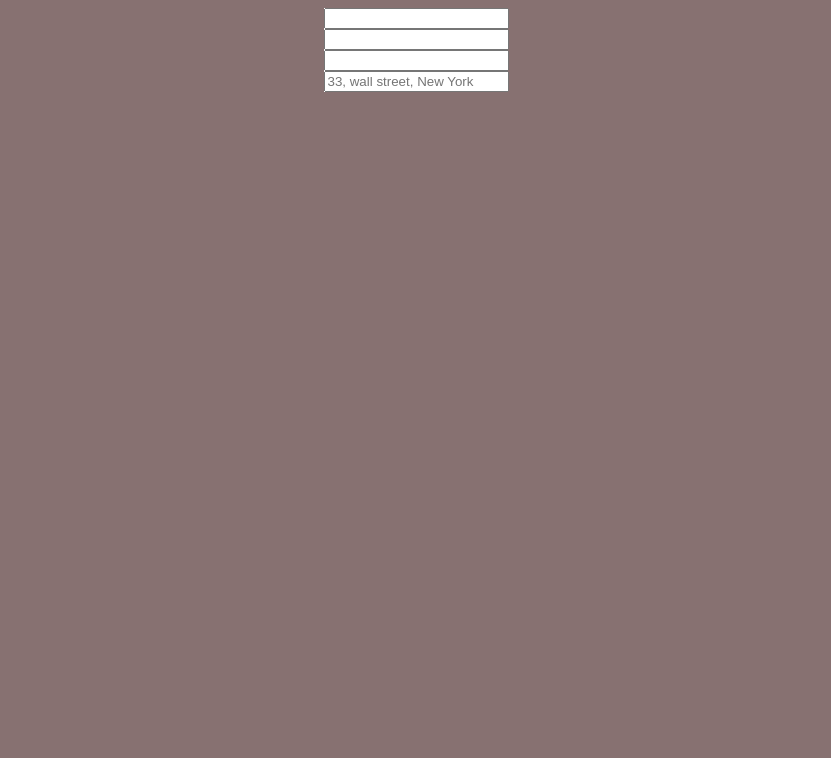
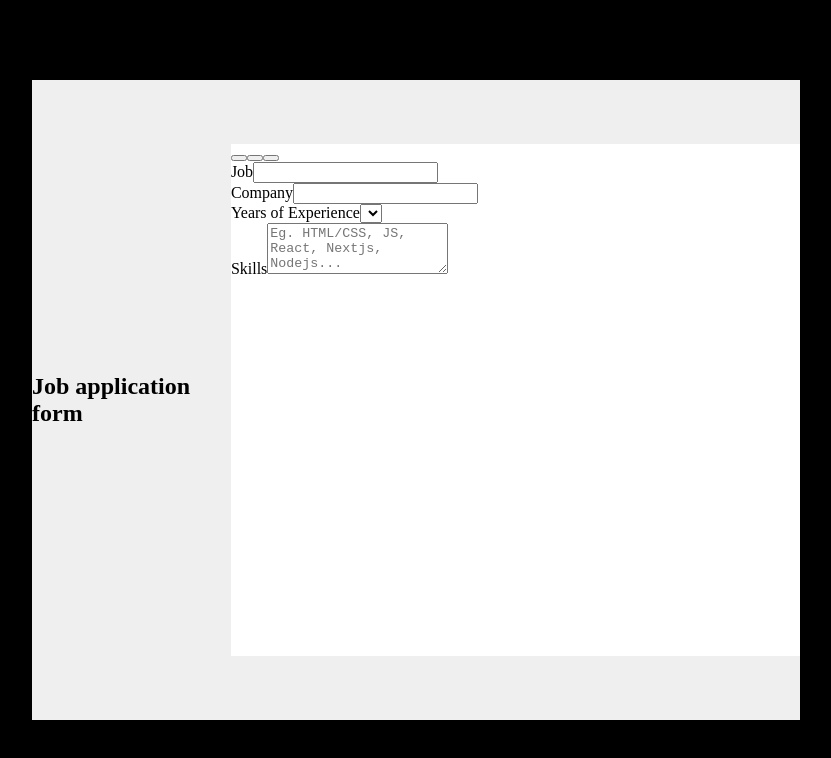
Before and after one commit to trilok-l01c/beyondChat-assignment, a React (Vite) app in the folder frontend/: page / in a window 1280 px wide. Shown: the top 758 px of the page, without its empty margins (224-1055 px from the left). Built offline with nearby package versions, Linux system fonts and the light colour scheme.

Commit message:
Working with tab.jsx Woring with tab.jsx

```diff
--- a/frontend/src/App.css
+++ b/frontend/src/App.css
@@ -1,12 +1,25 @@
 body {
-    background-color: #877171;
+    width: 100vw;
+    height: 100vh;
+    margin: 0;
+    background-color: #000000;
     display: flex;
     justify-content: center;
     align-items: center;
 }
 
 .container {
-    width: 60%;
+    width: 60vw;
+    height: 80vh;
+    background-color: #efefef;
+    display: flex;
+    justify-content: center;
+    align-items: center;
+}
+
+.container > div {
+    width: 80%;
     height: 80%;
-    background-color: #fff;
+    background-color: #ffffff;
+    margin: auto;
 }
--- a/frontend/src/App.jsx
+++ b/frontend/src/App.jsx
@@ -4,10 +4,11 @@ import "./PostCard";
 import Tab from "./Tab";
 function App() {
     // here we will have our articles array
-    const [activeTab, SetActiveTab] = useState(0);
+    const [activeTab, SetActiveTab] = useState(1);
     return (
         <>
             <div className="container">
+                <h2>Job application form</h2>
                 <Tab activeTab={activeTab} />
             </div>
         </>
--- a/frontend/src/Tab.jsx
+++ b/frontend/src/Tab.jsx
@@ -4,6 +4,18 @@ export default function Tab({ activeTab }) {
     // --- returning ---
     return (
         <>
+            <div className="tabs-container">
+                <div className="tabs-header">
+                    <button
+                        className={`tab-header ${activeTab === 0 ? "active" : ""}`}
+                    ></button>
+                    <button
+                        className={`tab-header ${activeTab === 1 ? "active" : ""}`}
+                    ></button>
+                    <button
+                        className={`tab-header ${activeTab === 2 ? "active" : ""}`}
+                    ></button>
+                </div>
                 {/* Personal info */}
                 {activeTab == 0 && (
                     <div className="personal-info">
@@ -13,7 +25,12 @@ export default function Tab({ activeTab }) {
                         </div>
                         <div className="input-sec">
                             <label htmlFor="email"></label>
-                        <input type="email" id="email" name="email" required />
+                            <input
+                                type="email"
+                                id="email"
+                                name="email"
+                                required
+                            />
                         </div>
                         <div className="input-sec">
                             <label htmlFor="phone"></label>
@@ -21,8 +38,8 @@ export default function Tab({ activeTab }) {
                         </div>
                         <div className="input-sec">
                             <label htmlFor="address"></label>
-                        <input
-                            type="text"
+                            <textarea
+                                rows="3"
                                 placeholder="33, wall street, New York"
                                 id="address"
                                 name="address"
@@ -32,9 +49,40 @@ export default function Tab({ activeTab }) {
                     </div>
                 )}
                 {/* Experience */}
-            {activeTab == 1 && <div className="experience"></div>}
+                {activeTab == 1 && (
+                    <div className="experience">
+                        <div className="input-sec">
+                            <label htmlFor="job-title">Job</label>
+                            <input id="job-title" type="text" name="jobTitle" />
+                        </div>
+                        <div className="input-sec">
+                            <label htmlFor="company">Company</label>
+                            <input id="company" type="text" name="company" />
+                        </div>
+                        <div className="input-sec">
+                            <label htmlFor="yoe">Years of Experience</label>
+                            <select name="yoe" id="yoe"></select>
+                        </div>
+                        <div className="input-sec">
+                            <label htmlFor="skills">Skills</label>
+                            <textarea
+                                name="skills"
+                                id="skills"
+                                rows={3}
+                                placeholder="Eg. HTML/CSS, JS, React, Nextjs, Nodejs..."
+                            ></textarea>
+                        </div>
+                    </div>
+                )}
                 {/* REVIEW */}
-            {activeTab == 2 && <div className="review"></div>}
+                {activeTab == 2 && (
+                    <div className="review">
+                        <div className="show-info"></div>
+                        <div className="show-info"></div>
+                        <div className="show-info"></div>
+                    </div>
+                )}
+            </div>
         </>
     );
 }
```
Lines whose indentation alone changed are shown as unchanged.
